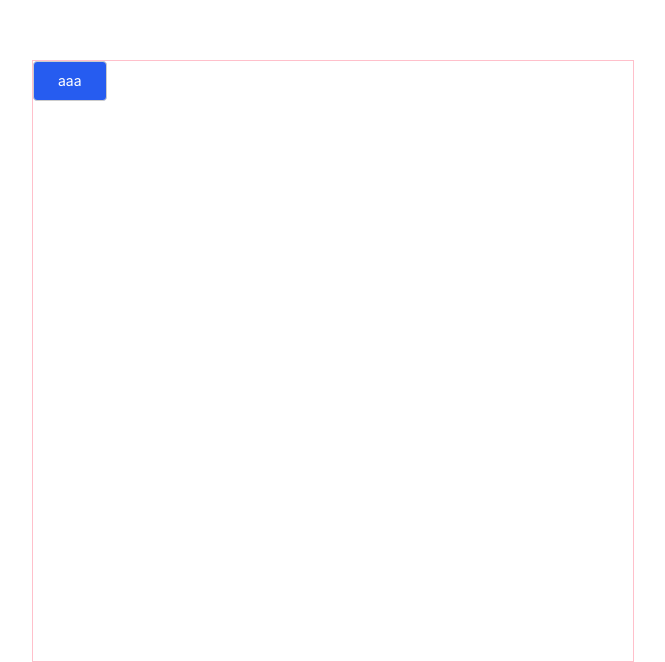
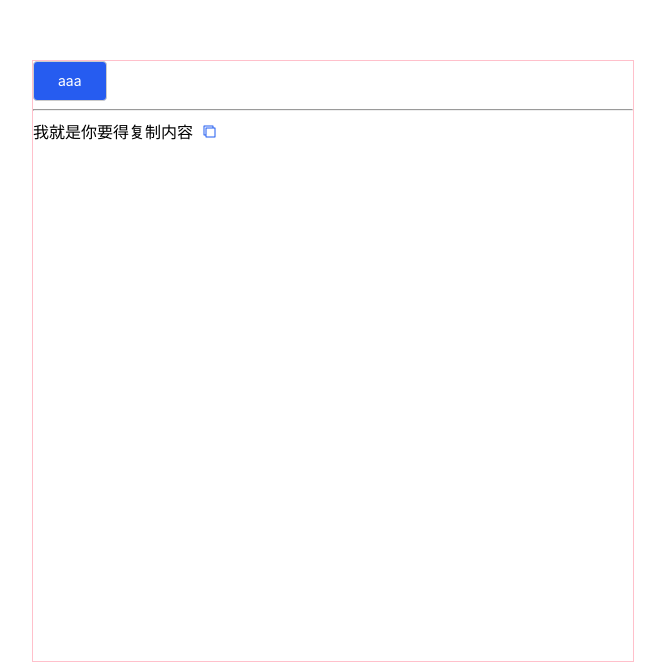
Before and after one commit to bushaoqing/component-for-react-hook, a React (Create React App) app: page / in a window 1280 px wide. Shown: the part 140-802 px from the top of the page, without its empty margins (268-933 px from the left). Built offline with nearby package versions, Linux system fonts and the light colour scheme.

Commit message:
add copyText comp

```diff
--- a/src/App.js
+++ b/src/App.js
@@ -1,10 +1,15 @@
 import Buttom from './components/Button'
+import CopyText from './components/CopyText'
 
 // 测试容器
 function App() {
   return (
     <div className="App">
       <Buttom text="aaa" type="submit" />
+
+      <hr />
+
+      我就是你要得复制内容<CopyText copyText="我就是你要得复制内容" />
     </div>
   );
 }
--- /dev/null
+++ b/src/components/CopyText/index.css
@@ -0,0 +1,6 @@
+.comp-copy-text__user-img {
+  height: 16px;
+  vertical-align: middle;
+  cursor: pointer;
+  margin-left: 8px;
+}
--- /dev/null
+++ b/src/components/CopyText/index.js
@@ -0,0 +1,53 @@
+import React, { useState } from 'react'
+import PropTypes from 'prop-types'
+import USERIMG from './img/icon_copy@2x.png'
+import './index.css'
+
+function CopyText(props) {
+
+  let [isCopy, setIsCopy] = useState(false)
+  let [isShowTip, setIsShowTip] = useState(false)
+
+  function handleCopy () {
+
+    !!props.copyText && copyToClipboard(props.copyText)
+    setIsCopy(true)
+  }
+
+  return (
+    <div style={{ position: 'absolute', display: 'inline-block' }}>
+      <img
+        className="comp-copy-text__user-img"
+        src={USERIMG}
+        onClick={handleCopy}
+        onMouseLeave={() => {
+          setIsCopy(false)
+          setIsShowTip(false)
+        }}
+        onMouseEnter={() => setIsShowTip(true)}
+      ></img>
+      {
+        isShowTip && <div className="suspend">
+          <span>{isCopy ? '复制成功' : !!props.copyTip ? props.copyTip : '点击复制'}</span>
+        </div>
+      }
+    </div>
+  )
+}
+
+function copyToClipboard(value) {
+  const input = document.createElement('input')
+  input.style.display= 'none'
+  input.value = value
+  document.body.append(input)
+  input.select()
+  document.execCommand('copy')
+  input.parentNode.removeChild(input)
+}
+
+CopyText.propTypes = {
+  copyTip: PropTypes.string,
+  isShowTip: PropTypes.bool
+}
+
+export default CopyText
```
Also changed, not shown: src/components/CopyText/img/icon_copy@2x.png (added).
